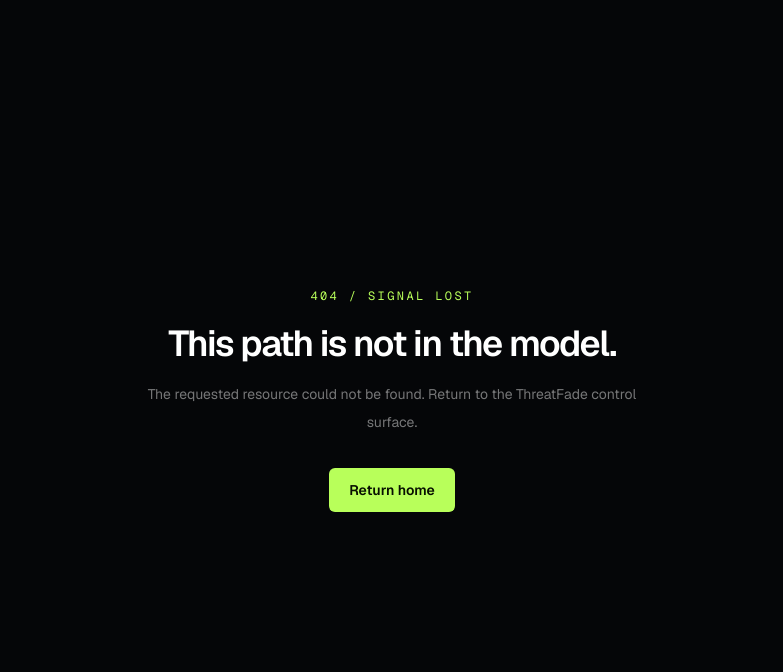
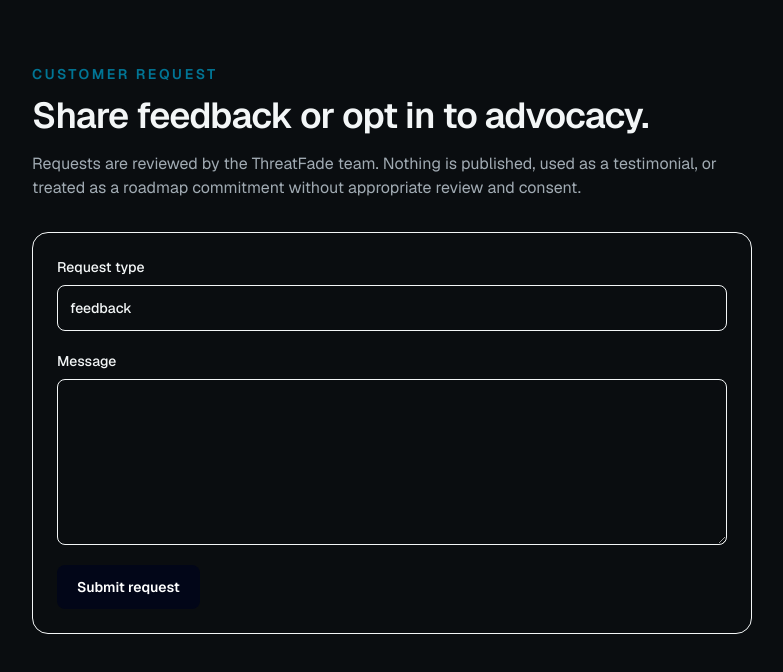
Before and after one commit to LloydCoder/tinlance-threatfade-web, a Next.js app: page /contact in a window 1280 px wide. Before the commit this address had no page. Shown: the top 672 px of the page, without its empty margins (248-1031 px from the left). Built offline with nearby package versions, Linux system fonts and the light colour scheme.

Commit message:
feat(phase18): add customer request surface

```diff
--- /dev/null
+++ b/app/contact/page.tsx
@@ -0,0 +1,45 @@
+"use client";
+
+import { FormEvent, useState } from "react";
+import { useSearchParams } from "next/navigation";
+
+const allowedTypes = new Set(["reference", "case-study", "research", "feedback"]);
+
+export default function ContactPage() {
+  const params = useSearchParams();
+  const requested = params.get("type") ?? "feedback";
+  const type = allowedTypes.has(requested) ? requested : "feedback";
+  const [message, setMessage] = useState("");
+  const [status, setStatus] = useState<string | null>(null);
+  const [busy, setBusy] = useState(false);
+
+  async function submit(event: FormEvent<HTMLFormElement>) {
+    event.preventDefault();
+    setBusy(true);
+    setStatus(null);
+    const form = new FormData(event.currentTarget);
+    const response = await fetch("/api/customer-value/request", {
+      method: "POST",
+      headers: { "Content-Type": "application/json" },
+      body: JSON.stringify({ type, message: String(form.get("message") ?? "") }),
+    });
+    const body = await response.json().catch(() => null);
+    setBusy(false);
+    setStatus(response.ok ? "Request received. We will review it and respond through the authenticated account contact." : body?.error ?? "Request could not be submitted.");
+    if (response.ok) setMessage("");
+  }
+
+  return (
+    <main className="mx-auto max-w-3xl px-6 py-16">
+      <p className="text-sm font-semibold uppercase tracking-[0.18em] text-cyan-700">Customer request</p>
+      <h1 className="mt-3 text-4xl font-semibold tracking-tight">Share feedback or opt in to advocacy.</h1>
+      <p className="mt-4 text-[var(--tf-text-muted)]">Requests are reviewed by the ThreatFade team. Nothing is published, used as a testimonial, or treated as a roadmap commitment without appropriate review and consent.</p>
+      <form onSubmit={submit} className="mt-8 space-y-5 rounded-2xl border border-[var(--tf-border)] p-6">
+        <label className="block text-sm font-medium">Request type<input value={type} readOnly className="mt-2 block w-full rounded-lg border p-3" /></label>
+        <label className="block text-sm font-medium">Message<textarea name="message" value={message} onChange={(event) => setMessage(event.target.value)} required minLength={10} maxLength={2000} rows={7} className="mt-2 block w-full rounded-lg border p-3" /></label>
+        <button disabled={busy} type="submit" className="rounded-lg bg-slate-950 px-5 py-3 text-sm font-semibold text-white disabled:opacity-50">{busy ? "Sending…" : "Submit request"}</button>
+        {status && <p role="status" className="text-sm text-[var(--tf-text-muted)]">{status}</p>}
+      </form>
+    </main>
+  );
+}
```
